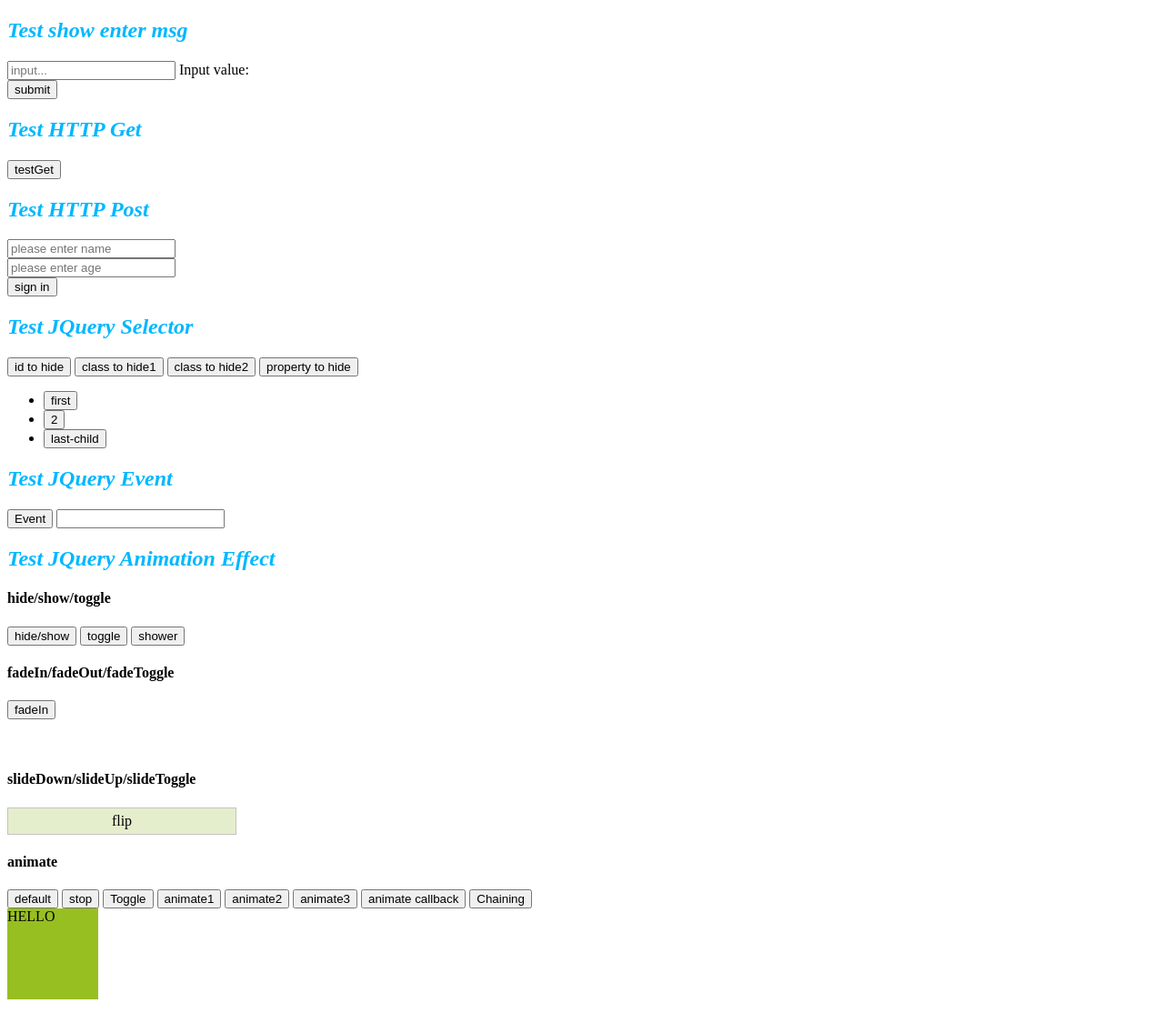
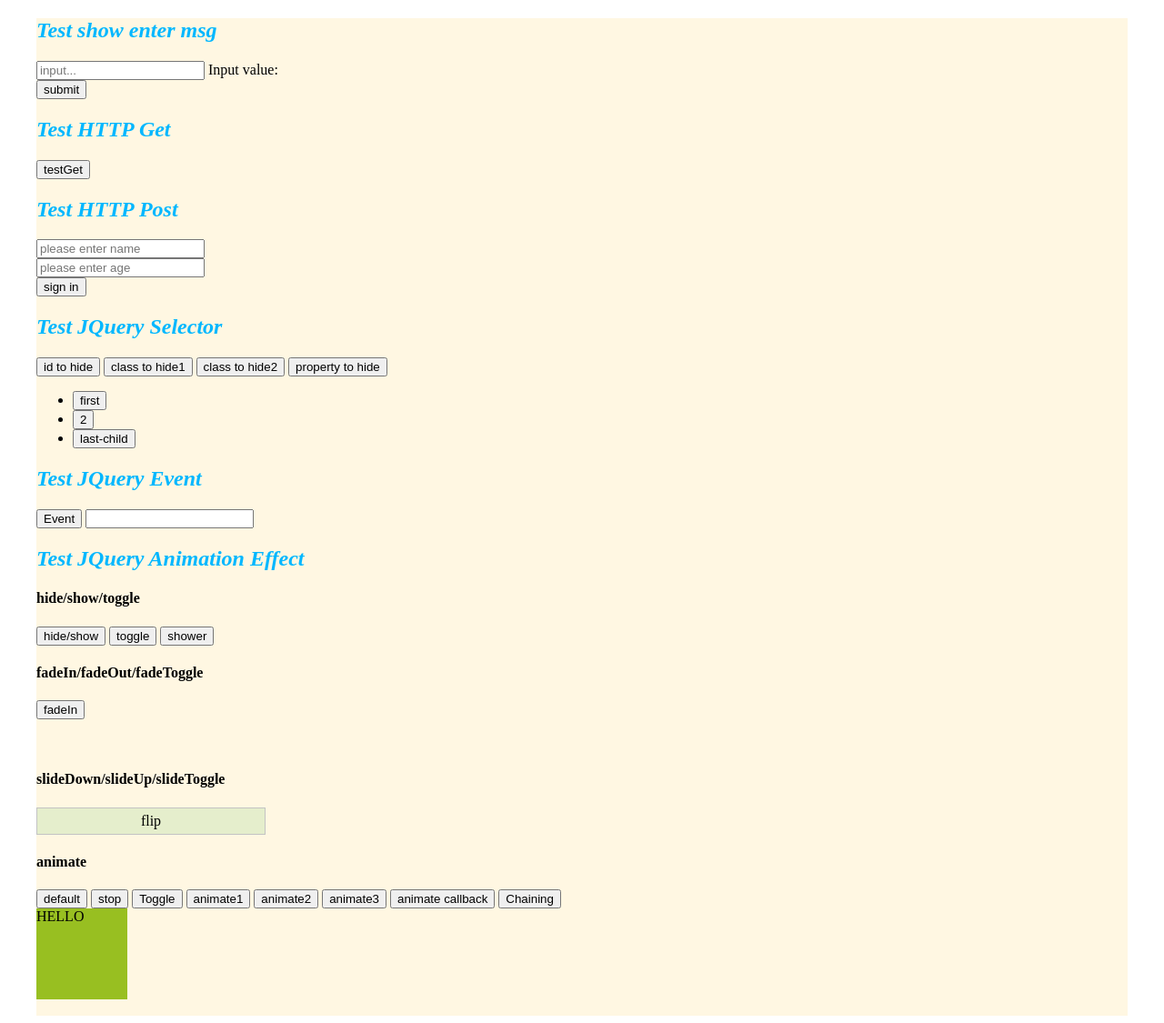
Before and after one commit to JFRabbit/taurus, a Node server app: page / in a window 1280 px wide. Shown: the whole page at 91% size. Run offline with Node 20, Linux system fonts and the light colour scheme.

Commit message:
modify css

```diff
--- /dev/null
+++ b/public/css/demo.css
@@ -0,0 +1,24 @@
+#panel, #flip {
+    padding: 5px;
+    text-align: center;
+    background-color: #e5eecc;
+    border: solid 1px #c3c3c3;
+    width: 30ch;
+}
+
+#panel {
+    padding: 50px;
+    display: none;
+    width: 20ch;
+}
+
+h2 {
+    font-style: italic;
+    color: #00B7FF;
+}
+
+.background{
+    background-color: #fff7e2;
+    width: 1200px;
+    margin: 0 auto;
+}
--- a/views/demo.html
+++ b/views/demo.html
@@ -7,30 +7,11 @@
     <!--<script src="http://cdn.static.runoob.com/libs/jquery/2.0.0/jquery.min.js"></script>-->
     <script src="/js/demo/foo.js"></script>
     <script src="/js/demo/jquerydemo.js"></script>
-    <style type="text/css">
-        #panel, #flip {
-            padding: 5px;
-            text-align: center;
-            background-color: #e5eecc;
-            border: solid 1px #c3c3c3;
-            width: 30ch;
-        }
-
-        #panel {
-            padding: 50px;
-            display: none;
-            width: 20ch;
-        }
-
-        h2 {
-            font-style: italic;
-            color: #00B7FF;
-        }
-    </style>
+    <link type="text/css" rel="stylesheet" media="all" href="/css/demo.css" />
 </head>
 <body>
 <div>
-    <div>
+    <div class="background">
         <div>
             <h2>Test show enter msg</h2>
             <div>
```
